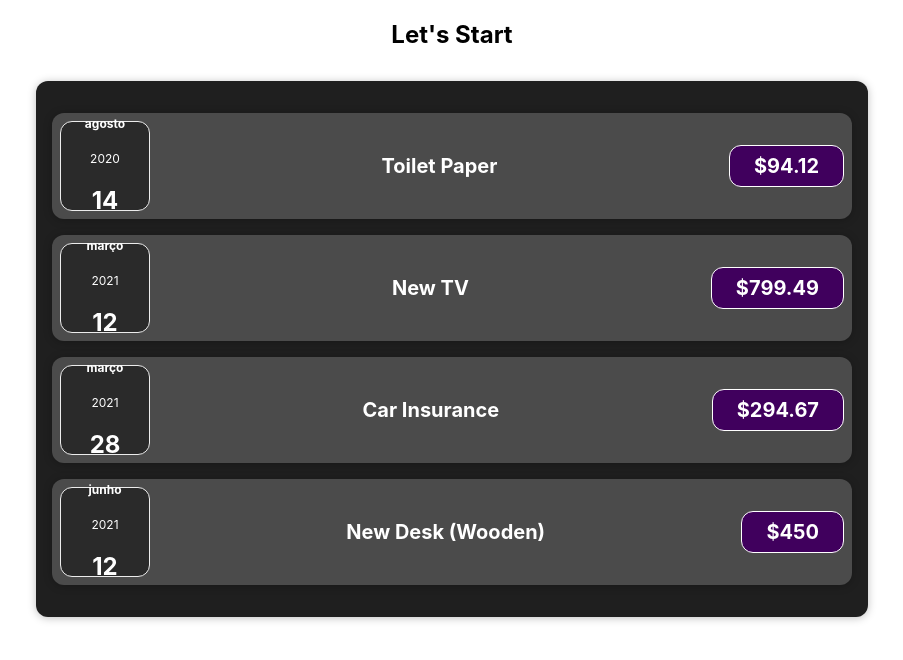
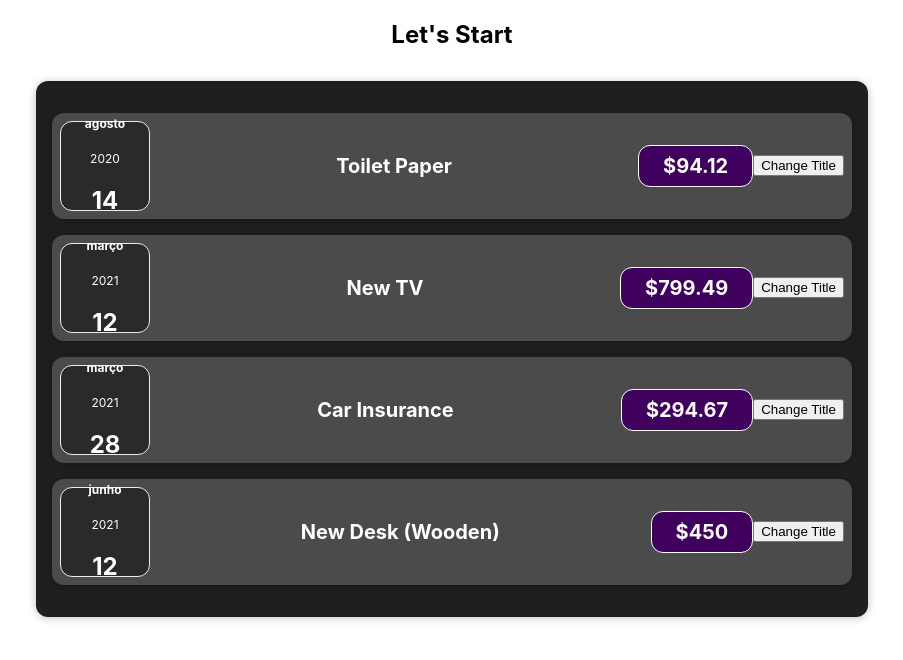
Before and after one commit to Daniel-Lim-Apo/ReactCompleteGuide, a React (Create React App) app in the folder src/reactcompleteguide/: page / in a window 1280 px wide. Shown: the top 660 px of the page, without its empty margins (188-1091 px from the left). Built offline with nearby package versions, Linux system fonts and the light colour scheme.

Commit message:
useState implemented in ExpenseItem

```diff
--- a/src/reactcompleteguide/src/components/Expenses/ExpenseItem.js
+++ b/src/reactcompleteguide/src/components/Expenses/ExpenseItem.js
@@ -1,20 +1,33 @@
-import React from "react";
+import React, { useState }  from "react";
 import "./ExpenseItem.css";
 import ExpenseDate from "./ExpenseDate";
 import Card from "../UI/Card";
 
-function ExpenseItem(props) {
+
+const ExpenseItem = (props) => {
+
   //   const expenseDate = new Date(2021, 2, 28);
   //   const expenseTitle = "Car Insurance";
   //   const exepenseAmount = 294.67;
+
+  const [title, setTitle] =   useState(props.title);
+
+  // let title = props.title;
+
+  const clickHandler = () => {
+    // title = 'Updated!';
+    setTitle('Updated!');
+    console.log(title);
+  };
 
   return (
     <Card className="expense-item">
       <ExpenseDate date={props.date} />
       <div className="expense-item__description">
-        <h2>{props.title}</h2>
+        <h2>{title}</h2>
       </div>
       <div className="expense-item__price">${props.amount}</div>
+      <button onClick={clickHandler}> Change Title</button>
     </Card>
   );
 }
```
